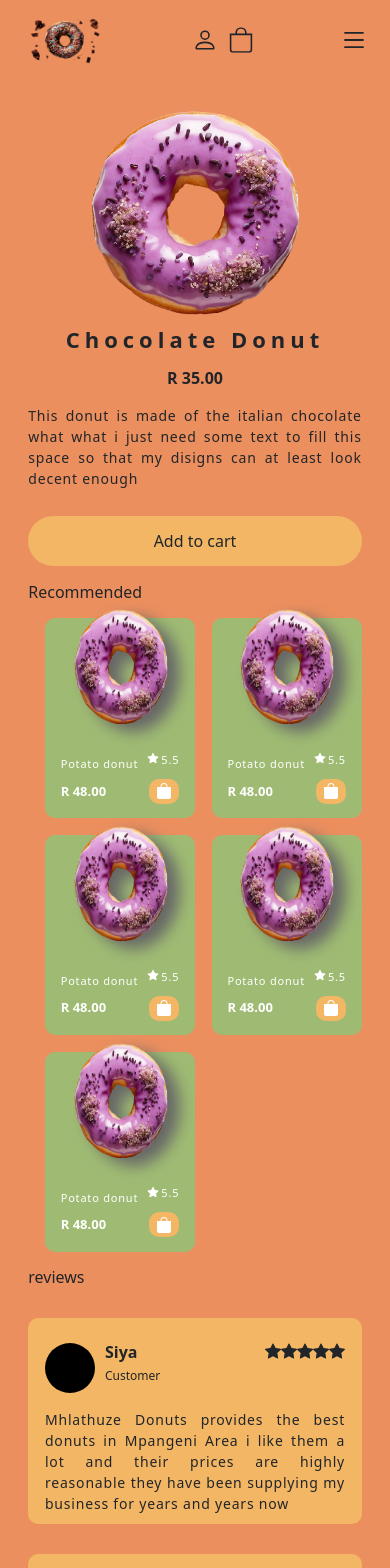
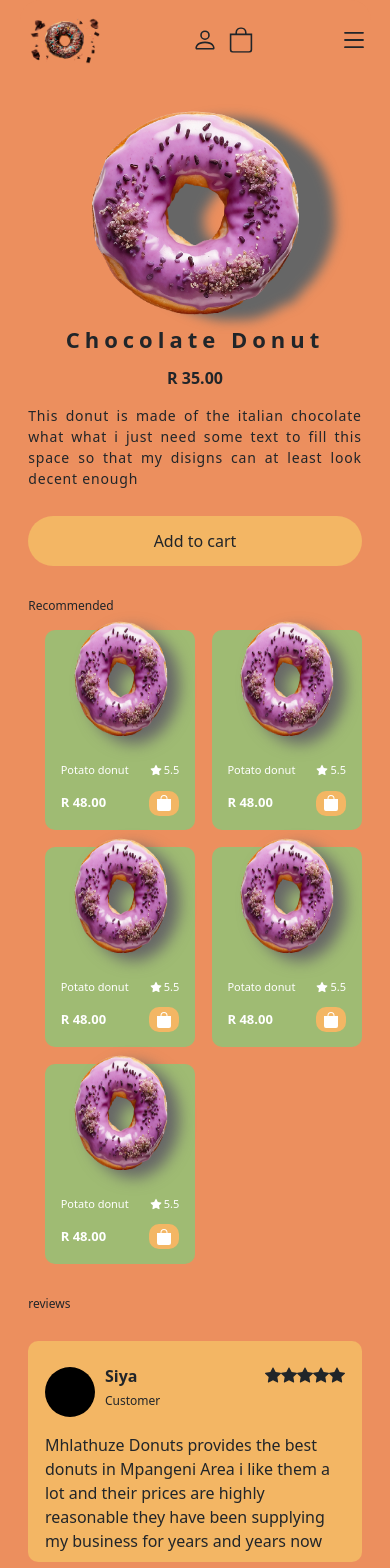
Before and after one commit to siyabongasamkelo/donuts, a React (Create React App) app in the folder clientside/myapp/: page /single in a window 390 px wide. Shown: the top 1568 px of the page. Built offline with nearby package versions, Linux system fonts and the light colour scheme.

Commit message:
tablet view #14

```diff
--- a/clientside/myapp/src/components/ItemCard.js
+++ b/clientside/myapp/src/components/ItemCard.js
@@ -274,7 +274,7 @@ export const Button = styled.button`
 
 export const ItemCard = () => {
   return (
-    <ItemCardStyled>
+    <ItemCardStyled className="itemCard">
       <div className="container">
         <div className="pic d-flex ">
           <img src={s1} alt="donut" />
--- a/clientside/myapp/src/components/ReviewCard.js
+++ b/clientside/myapp/src/components/ReviewCard.js
@@ -172,7 +172,7 @@ export const Contaner = styled.div`
 
 export const ReviewCard = () => {
   return (
-    <ReviewStyled className=" d-flex justify-content-center align-items-center">
+    <ReviewStyled className="reviewCard d-flex justify-content-center align-items-center">
       <Contaner>
         <div className="upper d-flex justify-content-between">
           <div className="user d-flex">
--- a/clientside/myapp/src/singleproduct/SingleProduct.js
+++ b/clientside/myapp/src/singleproduct/SingleProduct.js
@@ -25,6 +25,7 @@ export const Contatiner = styled.div`
   }
 
   @media only screen and (min-width: 768px) {
+    width: 90%;
     margin-top: 2rem;
     overflow-x: visible;
   }
@@ -40,24 +41,13 @@ export const HeroDiv = styled.div`
 
 export const LeftDiv = styled.div`
   @media only screen and (max-width: 600px) {
-    /* height: 34vh; */
     margin-top: 12%;
     .pic {
       img {
         transform: scale(120%);
+        filter: drop-shadow(30px 5px 5px #666666);
       }
     }
-  }
-  @media only screen and (min-width: 768px) {
-  }
-
-  @media only screen and (min-width: 992px) {
-  }
-`;
-
-export const RightDiv = styled.div`
-  @media only screen and (max-width: 600px) {
-    /* height: 54vh; */
     .text {
       h1 {
         font-size: 22px;
@@ -82,15 +72,99 @@ export const RightDiv = styled.div`
         margin-top: 8%;
       }
     }
+  }
+  @media only screen and (min-width: 768px) {
+    margin-top: 8%;
+    .pic {
+      img {
+        transform: scale(110%);
+        filter: drop-shadow(30px 5px 5px #666666);
+      }
+    }
+    .text {
+      width: 85%;
+      margin-left: 7.5%;
+      h1 {
+        font-size: 32px;
+        font-weight: 900;
+        letter-spacing: 5px;
+      }
+      h4 {
+        margin-top: 3%;
+        font-size: 22px;
+        font-weight: 900;
+      }
+      p {
+        margin-top: 5%;
+        text-align: justify;
+        font-size: 15px;
+        letter-spacing: 0.8px;
+      }
+    }
+    .action {
+      button {
+        width: 90%;
+        margin-left: 5%;
+        margin-top: 8%;
+      }
+    }
+  }
+
+  @media only screen and (min-width: 992px) {
+    background-color: red;
+  }
+  @media only screen and (min-width: 1200px) {
+    width: 50%;
+  }
+`;
+
+export const RightDiv = styled.div`
+  @media only screen and (max-width: 600px) {
+    /* height: 54vh; */
+
     .recommended {
-      margin-top: 5%;
+      margin-top: 10%;
+      h3 {
+        font-size: 12px;
+      }
     }
     .reviews {
-      margin-top: 5%;
+      margin-top: 10%;
+      h3 {
+        font-size: 12px;
+      }
       margin-bottom: 30px;
     }
   }
   @media only screen and (min-width: 768px) {
+    .recommended {
+      margin-top: 7%;
+      h3 {
+        font-size: 18px;
+        font-weight: 600;
+      }
+      div {
+        .itemCard {
+          margin-left: 0;
+          margin-left: 3.5%;
+        }
+      }
+    }
+    .reviews {
+      margin-top: 7%;
+      margin-bottom: 30px;
+      h3 {
+        font-size: 18px;
+        font-weight: 600;
+      }
+      div {
+        .reviewCard {
+          margin-left: 2%;
+        }
+      }
+    }
+  }
+  @media only screen and (min-width: 992px) {
   }
   @media only screen and (min-width: 1200px) {
   }
@@ -115,12 +189,11 @@ const SingleProduct = () => {
         <MainDiv>
           <Header />
           <HeroDiv className=" d-flex flex-column">
-            <LeftDiv className=" d-flex align-items-center accordion justify-content-center">
+            <LeftDiv className=" d-flex flex-column">
               <div className="pic">
                 <img src={s1} alt="donut" />
               </div>
-            </LeftDiv>
-            <RightDiv>
+
               <div className="text text-center">
                 <h1>Chocolate Donut</h1>
                 <h4>R 35.00</h4>
@@ -133,6 +206,8 @@ const SingleProduct = () => {
               <div className="action">
                 <MyButton>Add to cart</MyButton>
               </div>
+            </LeftDiv>
+            <RightDiv>
               <div className="recommended">
                 <div>
                   <h3>Recommended</h3>
```
